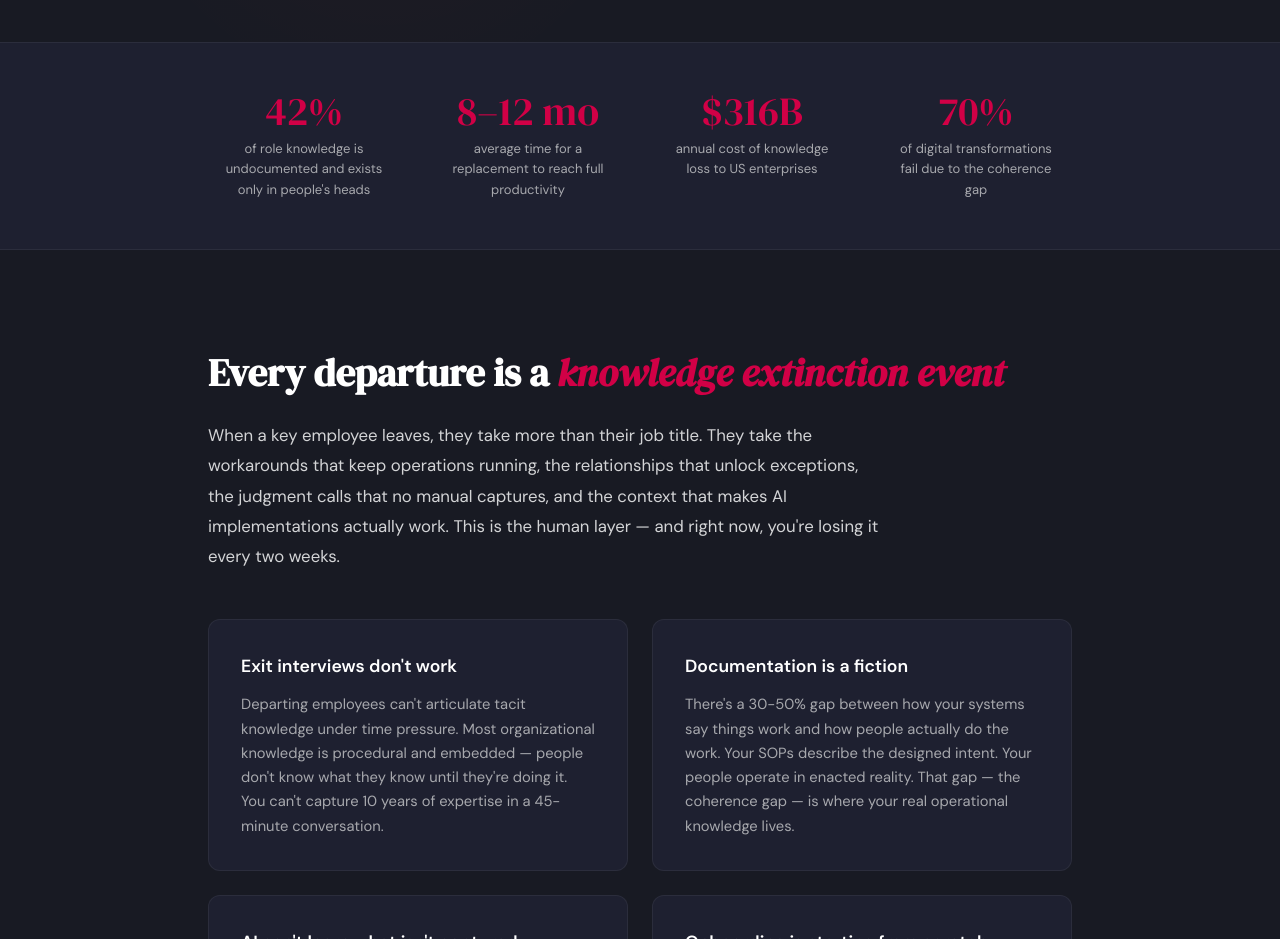
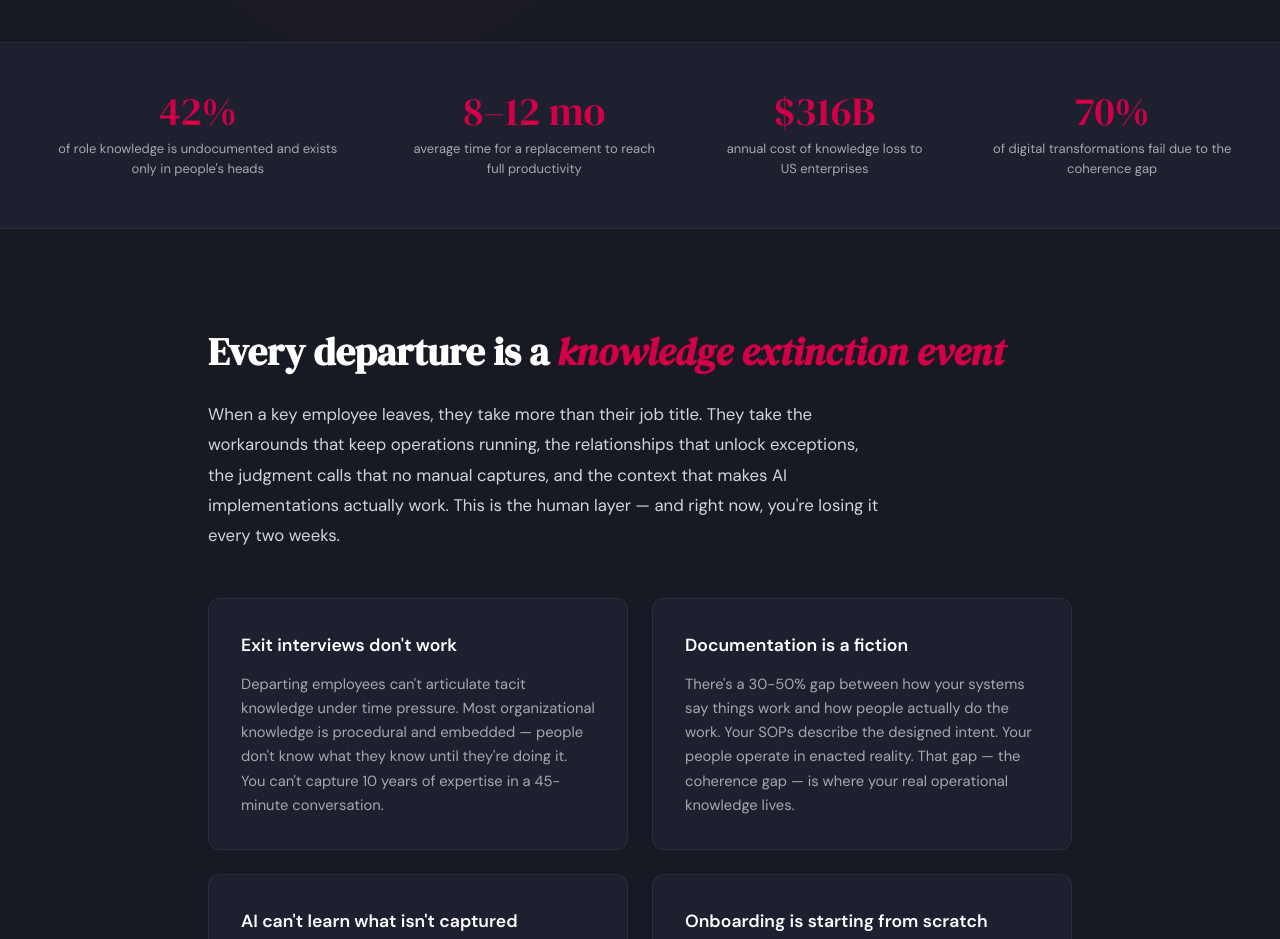
Before and after one commit to chrisdollard/abraxis-io-landing, a plain HTML site: page index.html in a window 1280 px wide. Shown: the part 1000-1939 px from the top of the page. Drawn offline with Linux system fonts and the light colour scheme.

Commit message:
Update index.html

```diff
--- a/index.html
+++ b/index.html
@@ -338,7 +338,7 @@
   }
   .stat-label {
     font-size: 13px; color: var(--gray-mid);
-    margin-top: 8px; max-width: 160px;
+    margin-top: 8px;
     text-align: center;
   }
 
```
